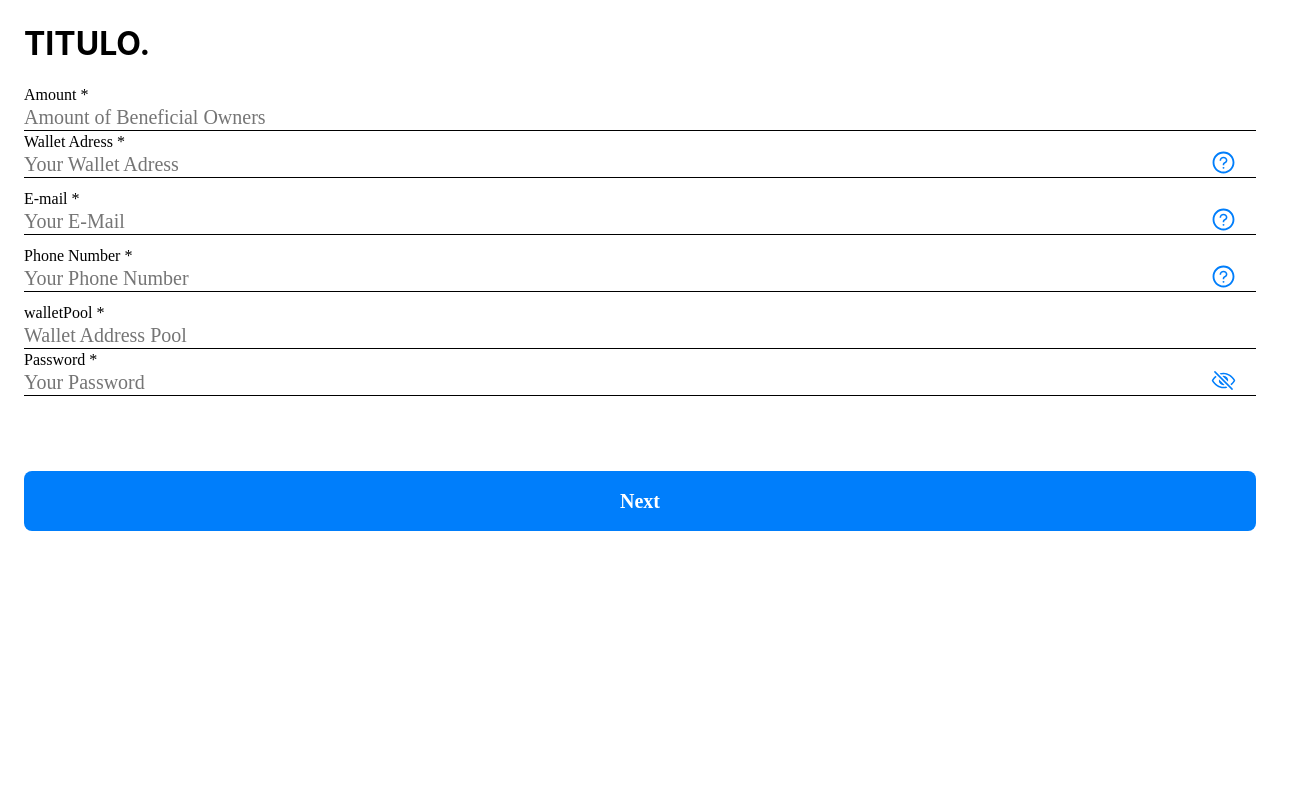
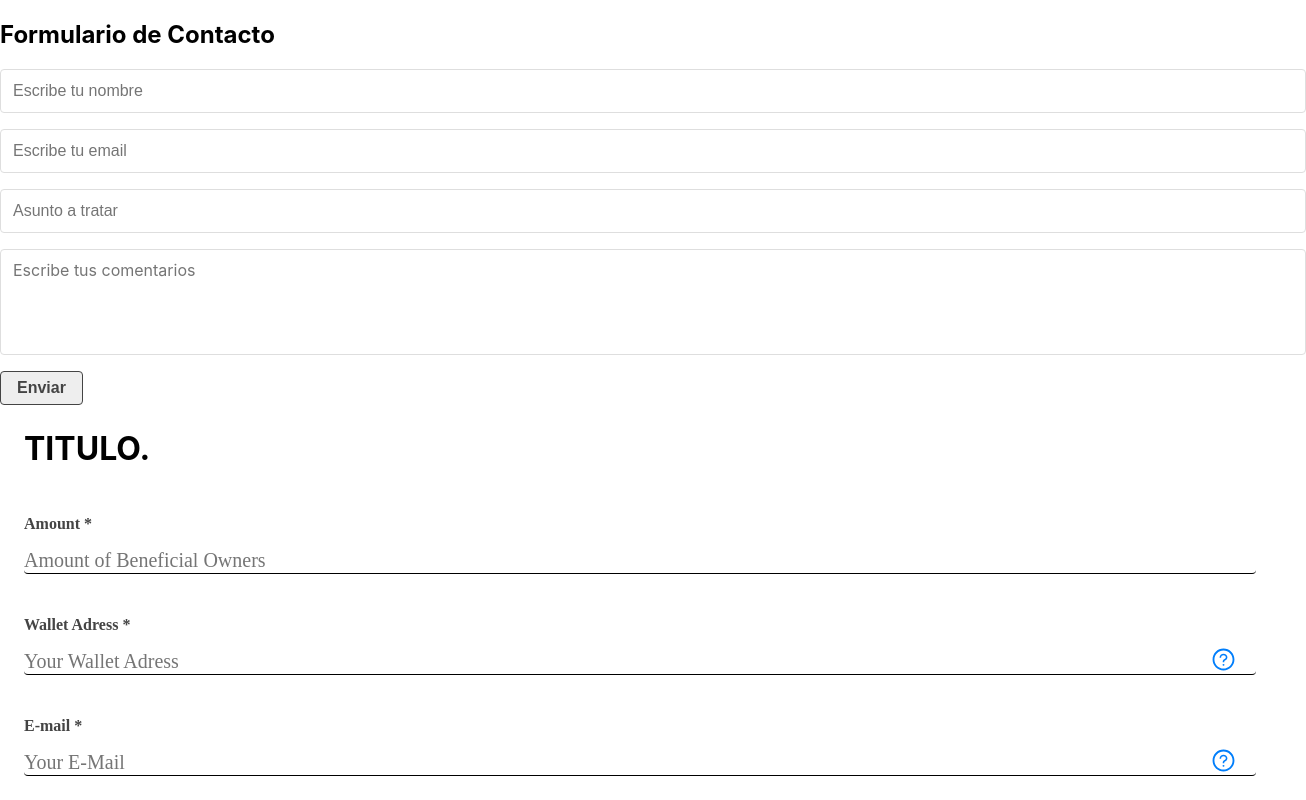
Before and after one commit to gabrgoli/FORM-COMPONENT, a React (Create React App) app: page / in a window 1280 px wide. Shown: the top 800 px of the page, 1306 px wide, since content can reach past the window. Built offline with nearby package versions, Linux system fonts and the light colour scheme.

Commit message:
agrego funcion blur al form

```diff
--- a/src/App.js
+++ b/src/App.js
@@ -1,11 +1,14 @@
 import logo from './logo.svg';
 import './App.css';
 
-import Form from './Components/Form1/Form1'
+import Form from './Components/FromJM/ContactForm'
+import Form2 from './Components/Form1/Form1'
+
 function App() {
   return (
     <div >
       <Form/>
+      <Form2/>
     </div>
   );
 }
--- a/src/Components/Form1/Form1.jsx
+++ b/src/Components/Form1/Form1.jsx
@@ -44,8 +44,13 @@ const Form = () => {
     function apiCall(){
       console.log("envio completo",input);
       setLoader((false));
+      setInput({})
     }
-
+    //FUNTION HANDLEBLUR
+    const handleBlur=async (ev)=>{
+      let errores=getErrors(input)
+      setErrors(({...errors,[ev.target.name]:errores[ev.target.name]}))
+    }
 
 
     //FUNCTION HANDLECHANGE
@@ -82,39 +87,40 @@ const Form = () => {
     className="Form1"
     onSubmit={(e) => handleSubmit(e)}
     onChange={(e) => validate(e)}
+    onBlur={(e) => handleBlur(e)}
 >
   <div>
 
     <h1>TITULO.</h1>
 
     <label >Amount *</label>
-    <input type="text" name="amount"   placeholder="Amount of Beneficial Owners" className={errors.amount&&"formError"}/>
+    <input type="text" name="amount" value={input.amount?input.amount:""}   placeholder="Amount of Beneficial Owners" className={errors.amount&&"formError"}/>
 
     <label >Wallet Adress *</label>
     <div>
       <AiOutlineQuestionCircle/>
-      <input type="text" name="walletAdress"  placeholder="Your Wallet Adress" className={errors.walletAdress&&"formError"}/>
+      <input type="text" name="walletAdress" value={input.walletAdress?input.walletAdress:""}  placeholder="Your Wallet Adress" className={errors.walletAdress&&"formError"}/>
     </div>
 
 
     <label >E-mail *</label>
     <div>
       <AiOutlineQuestionCircle/>
-      <input type="text" name="email"  placeholder="Your E-Mail"  className={errors.email&&"formError"} />
+      <input type="text" name="email"  value={input.email?input.email:""}  placeholder="Your E-Mail"  className={errors.email&&"formError"} />
     </div>
     <label>Phone Number *</label>
     <div >
       <AiOutlineQuestionCircle/>
-      <input type="text" name="mobileNumber"  placeholder="Your Phone Number"  className={errors.mobileNumber&&"formErro"}/>
+      <input type="text" name="mobileNumber"  value={input.mobileNumber?input.mobileNumber:""}  placeholder="Your Phone Number"  className={errors.mobileNumber&&"formError"}/>
     </div>
 
-    <label className="Form1Label">walletPool *</label>
-    <input type="text" name="walletPool"  placeholder="Wallet Address Pool" className={errors.walletPool&&"formError"}/>
+    <label >walletPool *</label>
+    <input type="text" name="walletPool"  value={input.walletPool?input.walletPool:""} placeholder="Wallet Address Pool" className={errors.walletPool&&"formError"}/>
 
     <label>Password *</label>
     <div onClick={(ev)=>showPass(ev)}>
       {!showPassword?<IoEyeOffOutline/>:<IoEyeOutline/>}
-      <input type={showPassword?"text":"Password"} name="password" placeholder="Your Password" className={errors.password&&"formError"}/>
+      <input type={showPassword?"text":"Password"} name="password"  value={input.password?input.password:""} placeholder="Your Password" className={errors.password&&"formError"}/>
     </div>
 
     <button type="submit" name="next" className={loader?"Button1 Button1Disable":"Button1"} value="Button1" >{loader?"Loading...":"Next"}</button>
--- /dev/null
+++ b/src/Components/FromJM/ContactForm.js
@@ -0,0 +1,116 @@
+import { useForm } from "./useForm";
+import Loader from "./Loader";
+import Message from "./Message";
+import './FormJM.css'
+
+const initialForm = {
+  name: "",
+  email: "",
+  subject: "",
+  comments: "",
+};
+
+const validationsForm = (form) => {
+  let errors = {};
+  let regexName = /^[A-Za-zÑñÁáÉéÍíÓóÚúÜü\s]+$/;
+  let regexEmail = /^(\w+[/./-]?){1,}@[a-z]+[/.]\w{2,}$/;
+  let regexComments = /^.{1,255}$/;
+
+  if (!form.name.trim()) {
+    errors.name = "El campo 'Nombre' es requerido";
+  } else if (!regexName.test(form.name.trim())) {
+    errors.name = "El campo 'Nombre' sólo acepta letras y espacios en blanco";
+  }
+
+  if (!form.email.trim()) {
+    errors.email = "El campo 'Email' es requerido";
+  } else if (!regexEmail.test(form.email.trim())) {
+    errors.email = "El campo 'Email' es incorrecto";
+  }
+
+  if (!form.subject.trim()) {
+    errors.subject = "El campo 'Asunto a tratar' es requerido";
+  }
+
+  if (!form.comments.trim()) {
+    errors.comments = "El campo 'Comentarios' es requerido";
+  } else if (!regexComments.test(form.comments.trim())) {
+    errors.comments =
+      "El campo 'Comentarios' no debe exceder los 255 caracteres";
+  }
+
+  return errors;
+};
+
+let styles = {
+  fontWeight: "bold",
+  color: "#dc3545",
+};
+
+const ContactForm = () => {
+  const {
+    form,
+    errors,
+    loading,
+    response,
+    handleChange,
+    handleBlur,
+    handleSubmit,
+  } = useForm(initialForm, validationsForm);
+
+  return (
+    <div>
+      <h2>Formulario de Contacto</h2>
+      <form onSubmit={handleSubmit}>
+        <input
+          type="text"
+          name="name"
+          placeholder="Escribe tu nombre"
+          onBlur={handleBlur}
+          onChange={handleChange}
+          value={form.name}
+          required
+        />
+        {errors.name && <p style={styles}>{errors.name}</p>}
+        <input
+          type="email"
+          name="email"
+          placeholder="Escribe tu email"
+          onBlur={handleBlur}
+          onChange={handleChange}
+          value={form.email}
+          required
+        />
+        {errors.email && <p style={styles}>{errors.email}</p>}
+        <input
+          type="text"
+          name="subject"
+          placeholder="Asunto a tratar"
+          onBlur={handleBlur}
+          onChange={handleChange}
+          value={form.subject}
+          required
+        />
+        {errors.subject && <p style={styles}>{errors.subject}</p>}
+        <textarea
+          name="comments"
+          cols="50"
+          rows="5"
+          placeholder="Escribe tus comentarios"
+          onBlur={handleBlur}
+          onChange={handleChange}
+          value={form.comments}
+          required
+        ></textarea>
+        {errors.comments && <p style={styles}>{errors.comments}</p>}
+        <input type="submit" value="Enviar" />
+      </form>
+      {loading && <Loader />}
+      {response && (
+        <Message msg="Los datos han sido enviados" bgColor="#198754" />
+      )}
+    </div>
+  );
+};
+
+export default ContactForm;
--- /dev/null
+++ b/src/Components/FromJM/FormJM.css
@@ -0,0 +1,82 @@
+input[type="text"],
+input[type="email"],
+textarea {
+  border: thin solid #dedede;
+  border-radius: 0.25rem;
+  padding: 0.75rem;
+  margin-bottom: 1rem;
+  outline: none;
+  display: block;
+  width: 100%;
+  font-size: 1rem;
+  line-height: 1;
+  background-color: transparent;
+}
+
+textarea {
+  font-family: inherit;
+  resize: none;
+}
+
+button,
+input[type="submit"],
+input[type="reset"] {
+  border: thin solid #444;
+  border-radius: 0.25rem;
+  padding: 0.5rem 1rem;
+  margin: 0 0.5rem 0 0;
+  display: inline-block;
+  background-color: #eee;
+  color: #444;
+  font-weight: bold;
+  font-size: 1rem;
+  line-height: 1;
+  text-transform: none;
+  text-decoration: none;
+  text-align: center;
+  vertical-align: middle;
+  cursor: pointer;
+}
+
+form {
+  margin-bottom: 1rem;
+}
+
+hr {
+  margin: 2rem auto;
+}
+
+img {
+  max-width: 100%;
+  height: auto;
+}
+
+label {
+  padding: 0.5rem 0;
+  margin: 0 0 0.5rem 0;
+  display: inline-block;
+  color: #444;
+  font-weight: bold;
+  line-height: 1;
+  cursor: pointer;
+}
+
+select {
+  border: thin solid #dedede;
+  border-radius: 0.25rem;
+  padding: 0.5rem;
+  margin: 0 0 0.5rem 0;
+  display: block;
+  width: 100%;
+  color: #444;
+  font-size: 1rem;
+  line-height: 1;
+  background-color: transparent;
+  cursor: pointer;
+}
+
+table {
+  border-spacing: 0;
+  border-collapse: collapse;
+  width: 100%;
+}
--- /dev/null
+++ b/src/Components/FromJM/Loader.css
@@ -0,0 +1,40 @@
+.lds-ring {
+    display: inline-block;
+    position: relative;
+    width: 80px;
+    height: 80px;
+  }
+
+  .lds-ring div {
+    box-sizing: border-box;
+    display: block;
+    position: absolute;
+    width: 64px;
+    height: 64px;
+    margin: 8px;
+    border: 8px solid #000;
+    border-radius: 50%;
+    animation: lds-ring 1.2s cubic-bezier(0.5, 0, 0.5, 1) infinite;
+    border-color: #000 transparent transparent transparent;
+  }
+
+  .lds-ring div:nth-child(1) {
+    animation-delay: -0.45s;
+  }
+
+  .lds-ring div:nth-child(2) {
+    animation-delay: -0.3s;
+  }
+
+  .lds-ring div:nth-child(3) {
+    animation-delay: -0.15s;
+  }
+
+  @keyframes lds-ring {
+    0% {
+      transform: rotate(0deg);
+    }
+    100% {
+      transform: rotate(360deg);
+    }
+  }
--- /dev/null
+++ b/src/Components/FromJM/Loader.js
@@ -0,0 +1,16 @@
+
+import React from "react";
+import "./Loader.css";
+
+const Loader = () => {
+  return (
+    <div className="lds-ring">
+      <div></div>
+      <div></div>
+      <div></div>
+      <div></div>
+    </div>
+  );
+};
+
+export default Loader;
--- /dev/null
+++ b/src/Components/FromJM/Message.js
@@ -0,0 +1,21 @@
+import React from "react";
+
+const Message = ({ msg, bgColor }) => {
+  let styles = {
+    padding: "1rem",
+    marginBottom: "1rem",
+    textAlign: "center",
+    color: "#fff",
+    fontWeight: "bold",
+    backgroundColor: bgColor,
+  };
+
+  return (
+    <div style={styles}>
+      {/* <p>{msg}</p> */}
+      <p dangerouslySetInnerHTML={{ __html: msg }} />
+    </div>
+  );
+};
+
+export default Message;
--- /dev/null
+++ b/src/Components/FromJM/helpHttp.js
@@ -0,0 +1,57 @@
+export const helpHttp = () => {
+    const customFetch = (endpoint, options) => {
+      const defaultHeader = {
+        accept: "application/json",
+      };
+
+      const controller = new AbortController();
+      options.signal = controller.signal;
+
+      options.method = options.method || "GET";
+      options.headers = options.headers
+        ? { ...defaultHeader, ...options.headers }
+        : defaultHeader;
+
+      options.body = JSON.stringify(options.body) || false;
+      if (!options.body) delete options.body;
+
+      //console.log(options);
+      setTimeout(() => controller.abort(), 3000);
+
+      return fetch(endpoint, options)
+        .then((res) =>
+          res.ok
+            ? res.json()
+            : Promise.reject({
+                err: true,
+                status: res.status || "00",
+                statusText: res.statusText || "Ocurrió un error",
+              })
+        )
+        .catch((err) => err);
+    };
+
+    const get = (url, options = {}) => customFetch(url, options);
+
+    const post = (url, options = {}) => {
+      options.method = "POST";
+      return customFetch(url, options);
+    };
+
+    const put = (url, options = {}) => {
+      options.method = "PUT";
+      return customFetch(url, options);
+    };
+
+    const del = (url, options = {}) => {
+      options.method = "DELETE";
+      return customFetch(url, options);
+    };
+
+    return {
+      get,
+      post,
+      put,
+      del,
+    };
+  };
--- /dev/null
+++ b/src/Components/FromJM/useForm.js
@@ -0,0 +1,59 @@
+import { useState } from "react";
+import { helpHttp } from "./helpHttp";
+
+export const useForm = (initialForm, validateForm) => {
+  const [form, setForm] = useState(initialForm);
+  const [errors, setErrors] = useState({});
+  const [loading, setLoading] = useState(false);
+  const [response, setResponse] = useState(null);
+
+  const handleChange = (e) => {
+    const { name, value } = e.target;
+
+    setForm({
+      ...form,
+      [name]: value,
+    });
+  };
+
+  const handleBlur = (e) => {
+    handleChange(e);
+    setErrors(validateForm(form));
+  };
+
+  const handleSubmit = (e) => {
+    e.preventDefault();
+    setErrors(validateForm(form));
+
+    if (Object.keys(errors).length === 0) {
+      alert("Enviando Formulario");
+      setLoading(true);
+      helpHttp()
+        .post("https://formsubmit.co/ajax/ggoliger@yahoo.com", {
+          body: form,
+          headers: {
+            "Content-Type": "application/json",
+            Accept: "application/json",
+          },
+        })
+        .then((res) => {
+          setLoading(false);
+          setResponse(true);
+          setForm(initialForm);
+          setTimeout(() => setResponse(false), 5000);
+        });
+    } else {
+      return;
+    }
+  };
+
+  return {
+    form,
+    errors,
+    loading,
+    response,
+    handleChange,
+    handleBlur,
+    handleSubmit,
+  };
+};
```
Also changed, not shown: src/index.css (line endings or trailing spaces).
